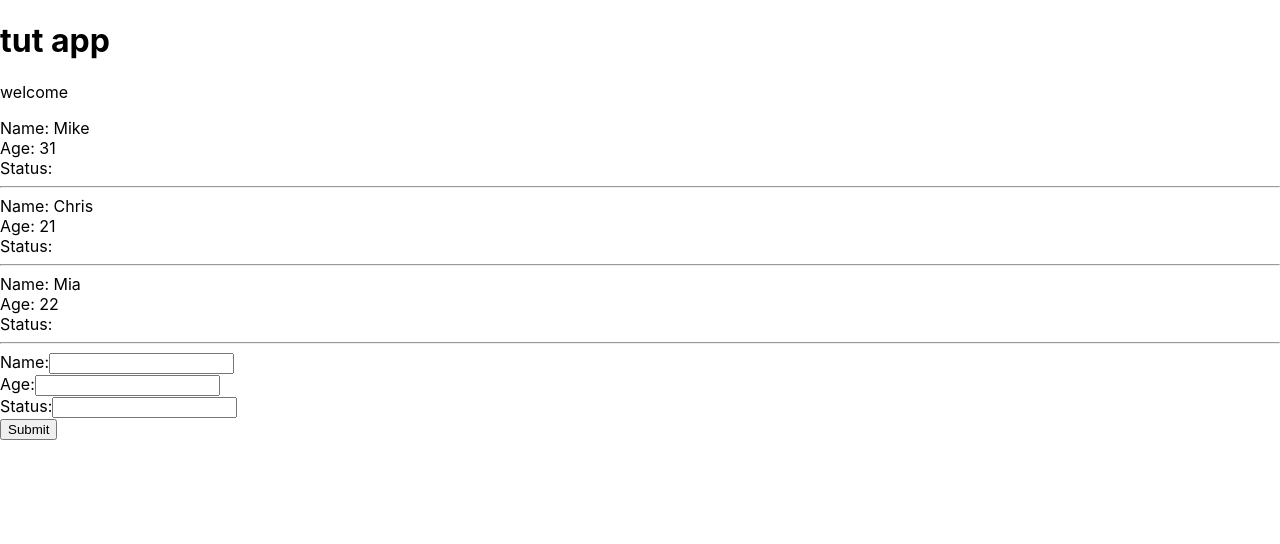
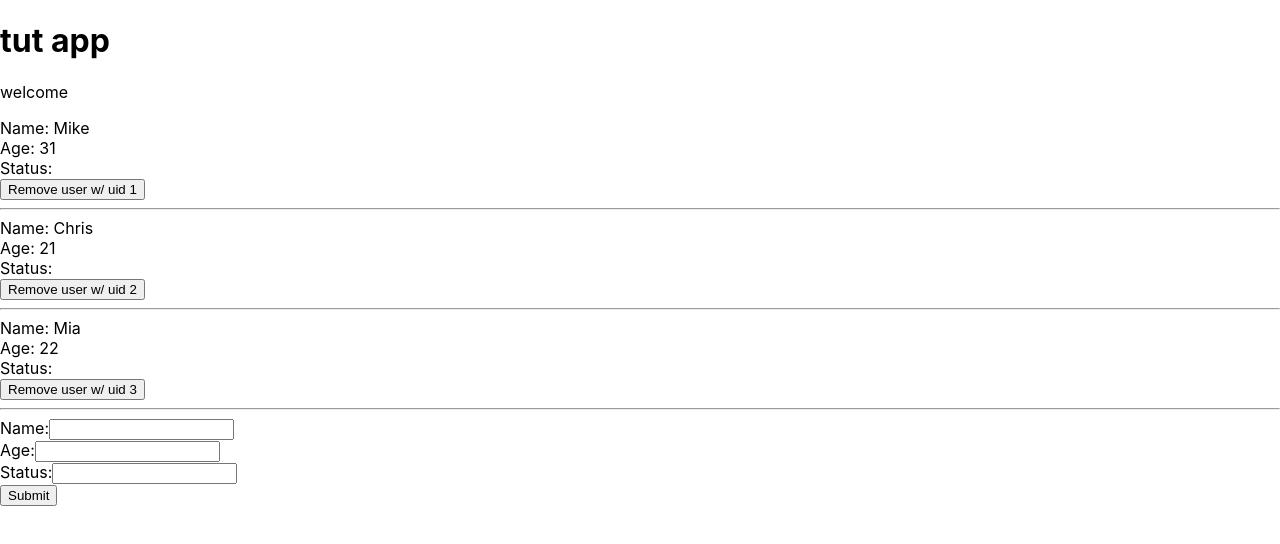
Before and after one commit to mikecokina/react_learn, a React (Create React App) app in the folder complete-react-tutorial/tapp/: page / in a window 1280 px wide. Shown: the top 544 px of the page. Built offline with nearby package versions, Linux system fonts and the light colour scheme.

Commit message:
deletion on state

```diff
--- a/complete-react-tutorial/tapp/src/App.js
+++ b/complete-react-tutorial/tapp/src/App.js
@@ -23,6 +23,17 @@ class App extends Component {
       })
   };
 
+  deleteUser = (uid) => {
+      let usersCopy = [...this.state.users];
+      usersCopy = usersCopy.filter(user => {
+          return user.uid !== uid
+      });
+      this.setState({
+          users: usersCopy
+      });
+      console.log(uid);
+  };
+
 
   render() {
     return (
@@ -31,8 +42,11 @@ class App extends Component {
           <p>welcome</p>
           <Users
               users={ this.state.users }
+              deleteUserFn={this.deleteUser}
           />
-          <AddUser addUserFn={this.addUser} />
+          <AddUser
+              addUserFn={this.addUser}
+          />
 
       </div>
     );
--- a/complete-react-tutorial/tapp/src/components/Users.js
+++ b/complete-react-tutorial/tapp/src/components/Users.js
@@ -1,7 +1,7 @@
 import React from 'react'
 
 
-const Users = ({users}) => {
+const Users = ({users, deleteUserFn}) => {
 
     const userList = users.map(user => {
         return (
@@ -9,6 +9,7 @@ const Users = ({users}) => {
                 <div>Name: {user.name}</div>
                 <div>Age: {user.age}</div>
                 <div>Status: {user.status}</div>
+                <button onClick={(uid) => deleteUserFn(user.uid)}>Remove user w/ uid {user.uid}</button>
                 <hr/>
             </div>
         )
```
